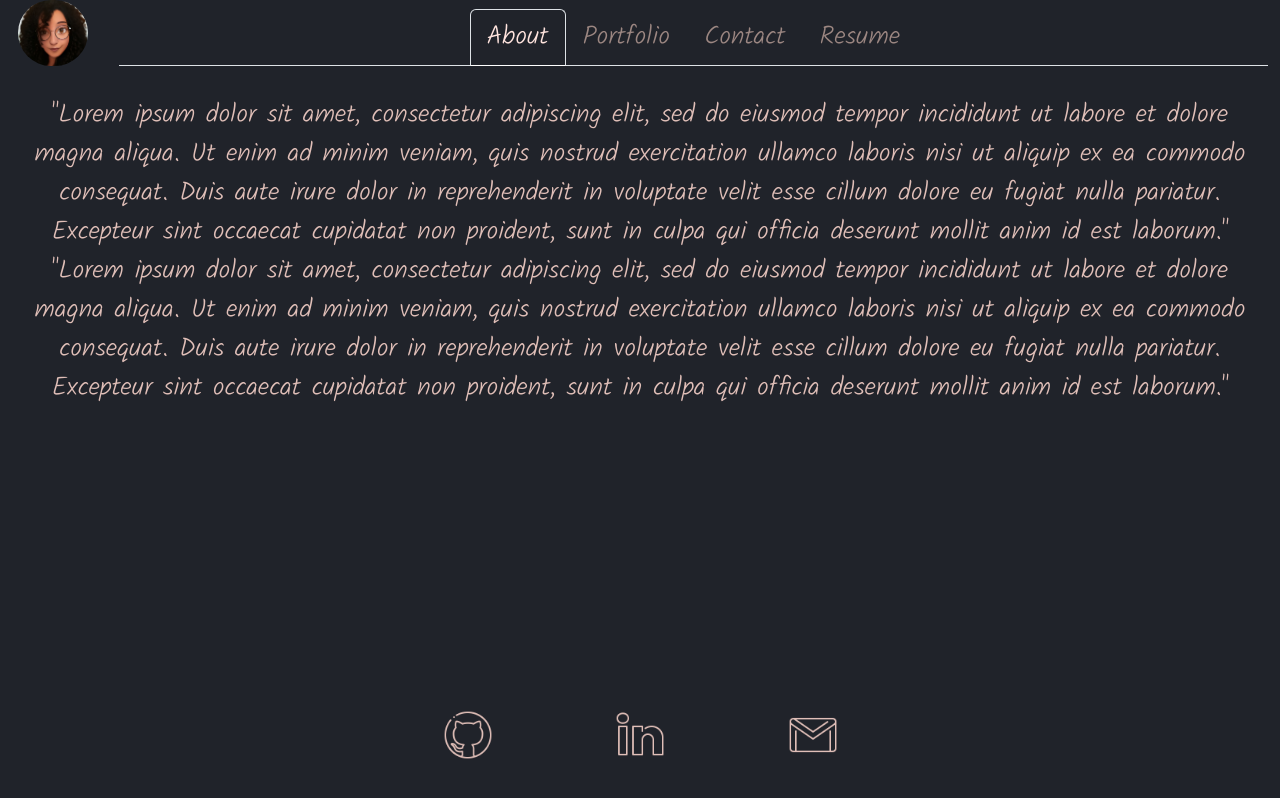
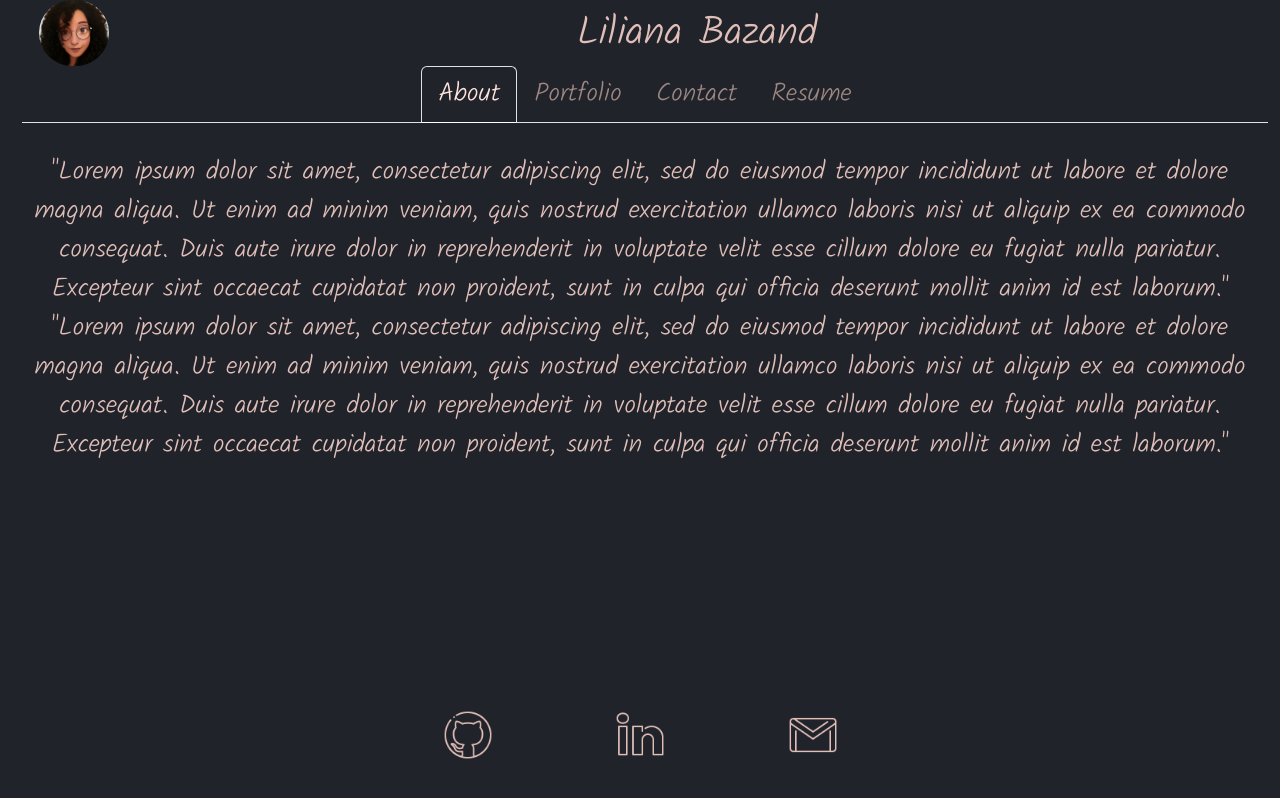
Before and after one commit to lilianaba/portfolio, a React (Create React App) app: page / in a window 1280 px wide. Built offline with nearby package versions, Linux system fonts and the light colour scheme; a web font is replaced by a local one.

Commit message:
name added

```diff
--- a/src/components/About.js
+++ b/src/components/About.js
@@ -1,6 +1,7 @@
 const About = () => {
   return (
     <div className="about pinky pad3" >
+
       "Lorem ipsum dolor sit amet, consectetur adipiscing elit, sed do eiusmod
       tempor incididunt ut labore et dolore magna aliqua. Ut enim ad minim
       veniam, quis nostrud exercitation ullamco laboris nisi ut aliquip ex ea
--- a/src/components/NavBar.js
+++ b/src/components/NavBar.js
@@ -10,7 +10,7 @@ function NavBar({ currentPage, handlePageChange }) {
     <div>
       <Container fluid>
         <Row>
-          <Col xs={1}>
+          {/* <Col xs={1}>
             <a href="https://github.com/lilianaba">
               <img
                 className="avatar"
@@ -18,7 +18,24 @@ function NavBar({ currentPage, handlePageChange }) {
                 alt="me-avatar"
               />
             </a>
+          </Col> */}
+ <Col className="title">
+<Col xs={1}>
+            <a href="https://github.com/lilianaba">
+              <img
+                className="avatar"
+                src={require(`../Assets/images/me1.png`)}
+                alt="me-avatar"
+              />
+            </a>
+            </Col>
+            <Col className="owner">
+            <h1 className="pinky name">Liliana Bazand</h1>
+            </Col>
           </Col>
+          </Row>
+          <Row>
+
           <Col className="d-grid">
             <ul className="nav nav-tabs">
               <li className="nav-item ">
--- a/src/index.css
+++ b/src/index.css
@@ -143,6 +143,7 @@ h3 .pinky:hover{
 .row {
   display: flex;
   flex-direction: row;
+  padding-left: 10px;
 }
 @media (max-width: 400px) {
   .row {
@@ -242,3 +243,23 @@ a:active {
 .skill{
   padding: 10px;
 }
+.title{
+  display: flex;
+  flex-direction: row;
+  justify-content: center;
+  text-align: center;
+}
+.name{
+  text-align: center;
+  vertical-align: center;
+}
+.owner{
+  flex: 1 0;
+  display: flex;
+  justify-content: center;
+  align-items: center;
+  text-align: center;
+}
+.owner h1{
+  margin: 0;
+}
```
